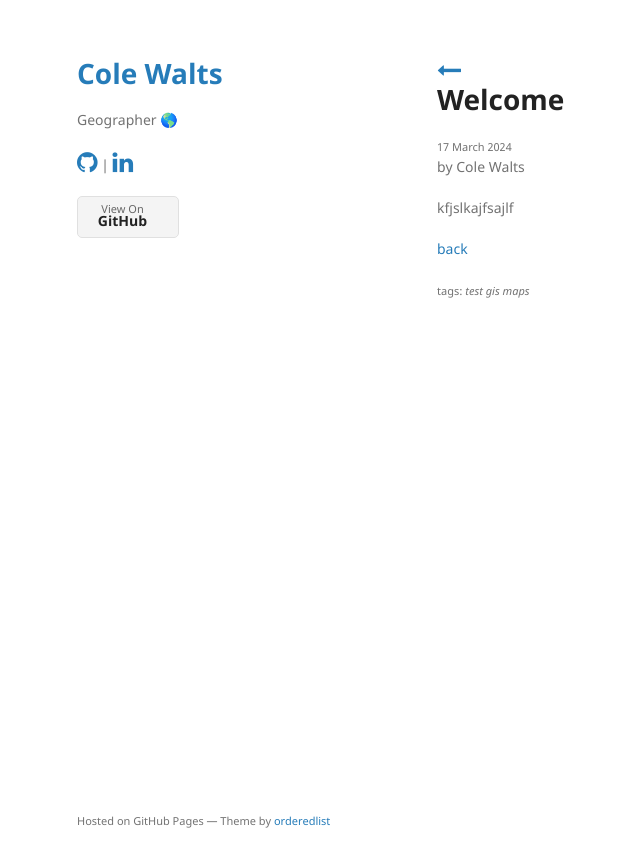
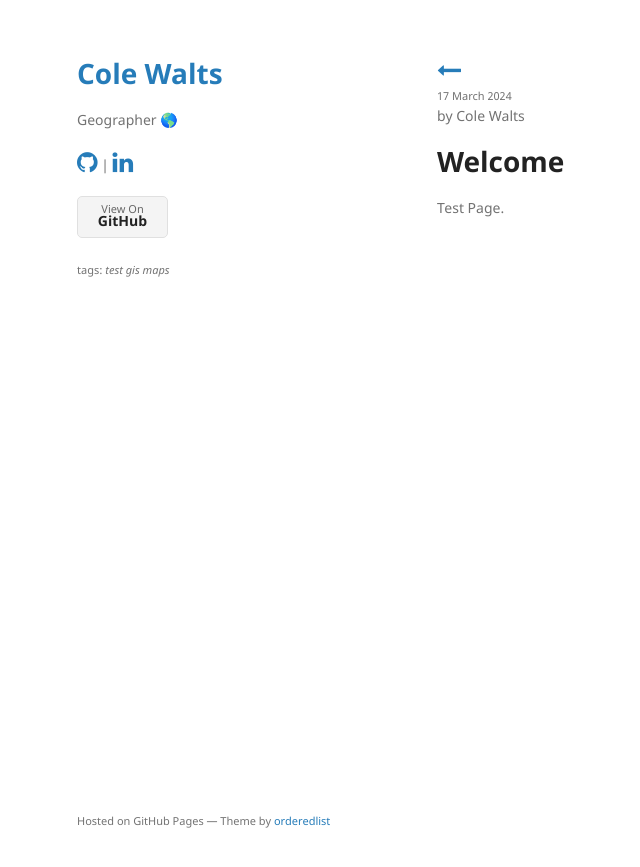
Before and after one commit to cwaltsgeo/cwaltsgeo.github.io, a Jekyll site: the page built from pages/another-page.md, in a window 1280 px wide. Shown: the top 867 px of the page, without its empty margins (133-773 px from the left). Built offline with Jekyll 4.4.1, drawn with Linux system fonts in a browser that asks for light colours.

Commit message:
general updates

```diff
--- a/_layouts/default.html
+++ b/_layouts/default.html
@@ -34,6 +34,10 @@
           <li><a href="{{ page.repo }}">View On <strong>GitHub</strong></a></li>
         </ul>
         {% endif %}
+
+        {% if page.tags %}
+          <small>tags: <em>{{ page.tags | join: "</em> - <em>" }}</em></small>
+        {% endif %}
       </header>
       <section>
 
--- a/_layouts/post.html
+++ b/_layouts/post.html
@@ -2,13 +2,9 @@
 layout: default
 ---
 <a href="{{ "/" | absolute_url }}"><i style="font-size:24px" class="fa">&#xf177;</i></a><br>
-<h1>{{ page.title }}</h1>
-
 <small>{{ page.date | date: "%-d %B %Y" }}</small>
 <p class="view">by {{ page.author | default: site.author }}</p>
 
+<h1>{{ page.title }}</h1>
+
 {{content}}
-
-{% if page.tags %}
-  <small>tags: <em>{{ page.tags | join: "</em> - <em>" }}</em></small>
-{% endif %}
--- a/_sass/jekyll-theme-minimal.scss
+++ b/_sass/jekyll-theme-minimal.scss
@@ -132,7 +132,7 @@ ul.downloads {
   background: #f4f4f4;
   border-radius:5px;
   border:1px solid #e0e0e0;
-  width:100px;
+  width:89px;
 }
 
 .downloads li {
--- a/pages/another-page.md
+++ b/pages/another-page.md
@@ -6,6 +6,4 @@ tags: test gis maps
 repo: https://github.com/cwaltsgeo/arcpy_workshop/tree/09a4ae585a5b2b16c18cbcd1856dc025f55e6140
 ---
 
-kfjslkajfsajlf
-
-[back](../)
+Test Page.
```
